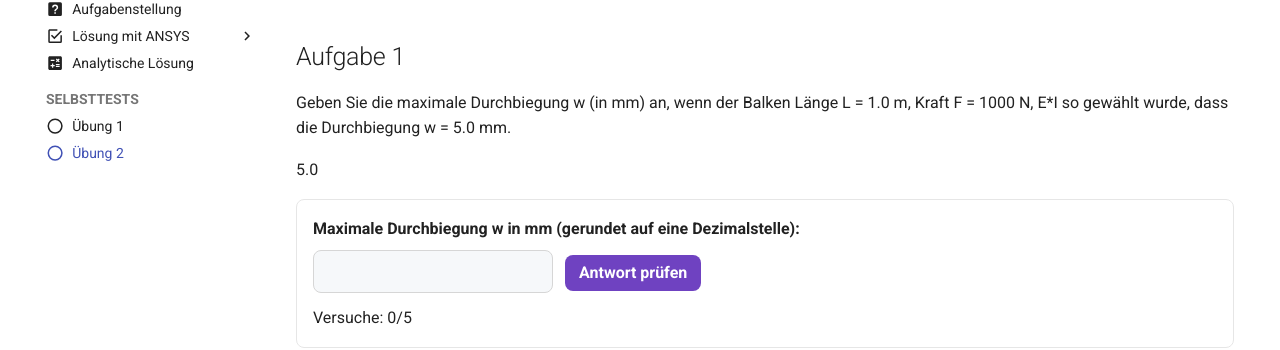
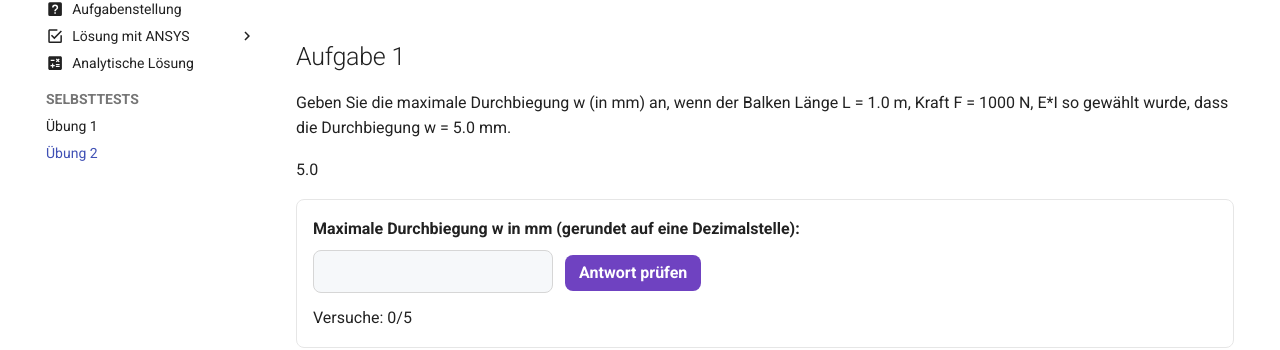
Before and after one commit to prof-schoenfelder-lab/Strukturmechanik, an MkDocs documentation site: the page built from docs/P1_Einfuehrung/03_Selbsttests/Uebung-2.md, in a window 1280 px wide. Shown: the part 320-670 px from the top of the page. Built offline with MkDocs 1.6.1 and Material for MkDocs 9.7.7, drawn with Linux system fonts in a browser that asks for light colours; comment, search, counter and statistics services are not loaded.

Commit message:
icon übung raus und confettidauer geviertelt

```diff
--- a/docs/P1_Einfuehrung/03_Selbsttests/Uebung-2.md
+++ b/docs/P1_Einfuehrung/03_Selbsttests/Uebung-2.md
@@ -1,5 +1,4 @@
 ---
-icon: material/checkbox-blank-circle-outline
 title: Übung 2 - Einseitig eingespanntes Balken mit Einzelkraft
 hide:
   - toc
--- a/docs/assets/js/answer-checker.js
+++ b/docs/assets/js/answer-checker.js
@@ -180,9 +180,9 @@
             var base = mapping[starCount] || 80;
             var secondary = Math.round(base * 1.4);
             try {
-              conf({ particleCount: Math.max(6, Math.round(base * 0.6)), spread: 55, startVelocity: 40, ticks: 500, origin: { x: 0.5, y: 0.45 }, colors: colors });
-              setTimeout(function () { try { conf({ particleCount: base, spread: 120 + starCount * 8, startVelocity: 30, ticks: 600, origin: { x: 0.5, y: 0.6 }, colors: colors }); } catch (e) { } }, 120);
-              setTimeout(function () { try { conf({ particleCount: secondary, spread: 160 + starCount * 10, startVelocity: 20, ticks: 700, origin: { x: 0.5, y: 0.7 }, colors: colors }); } catch (e) { } }, 300);
+              conf({ particleCount: Math.max(6, Math.round(base * 0.6)), spread: 55, startVelocity: 40, ticks: 125, origin: { x: 0.5, y: 0.45 }, colors: colors });
+              setTimeout(function () { try { conf({ particleCount: base, spread: 120 + starCount * 8, startVelocity: 30, ticks: 150, origin: { x: 0.5, y: 0.6 }, colors: colors }); } catch (e) { } }, 30);
+              setTimeout(function () { try { conf({ particleCount: secondary, spread: 160 + starCount * 10, startVelocity: 20, ticks: 175, origin: { x: 0.5, y: 0.7 }, colors: colors }); } catch (e) { } }, 75);
             } catch (e) { /* fallback single call */
               try { conf({ particleCount: Math.max(40, base), spread: 100, origin: { y: 0.5 }, colors: colors }); } catch (e) { }
             }
```
Also changed, not shown: docs/P1_Einfuehrung/03_Selbsttests/Uebung-1.md (+0 -1 lines).
